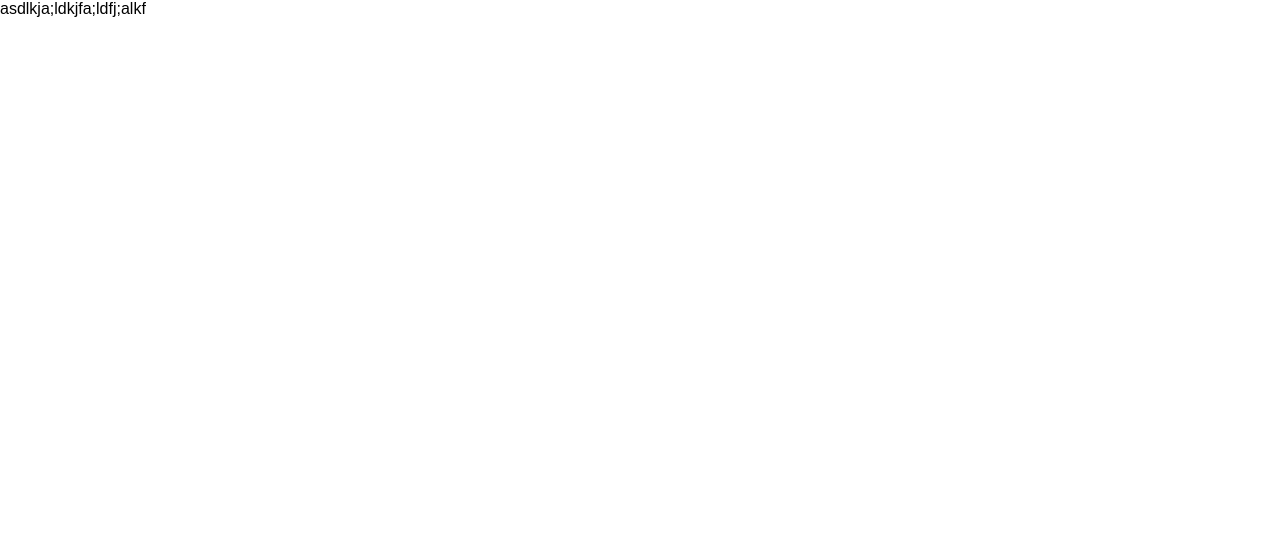
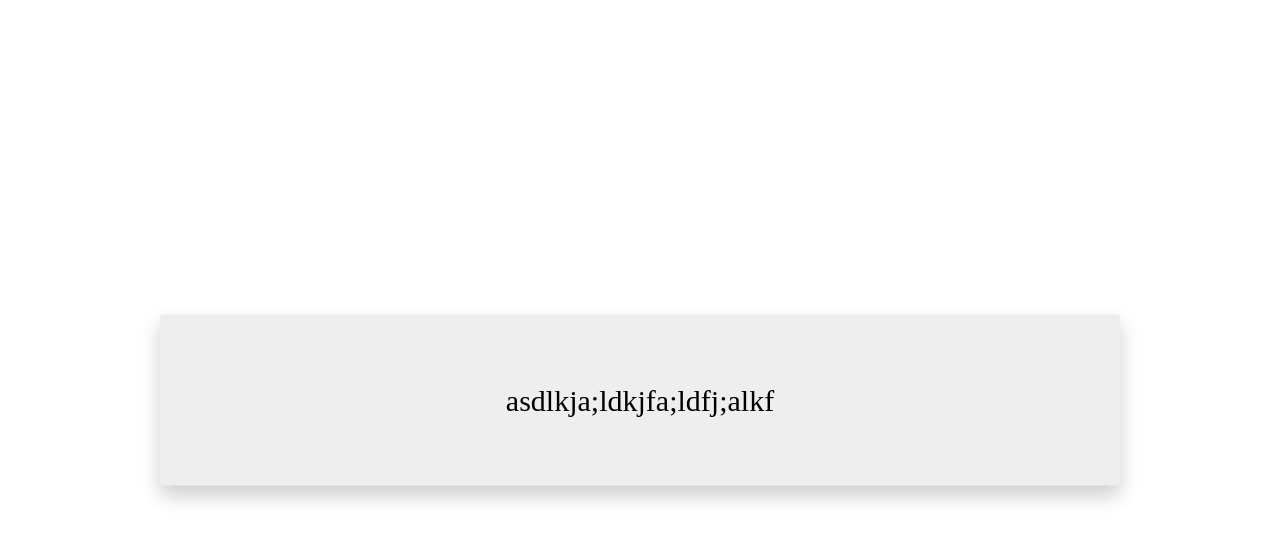
Before and after one commit to deertzm/react-exercise, a React (Create React App) app: page / in a window 1280 px wide. Shown: the top 540 px of the page. Built offline with nearby package versions, Linux system fonts and the light colour scheme.

Commit message:
Question card added.

```diff
--- /dev/null
+++ b/src/QuestionCard.css
@@ -0,0 +1,14 @@
+.question-card {
+  position: absolute;
+  width: 75vw;
+  top: 50%;
+  left: 50%;
+  transform: translate(-50%, -50%);
+  background-color: #EEE;
+  padding: 6rem 8rem;
+  text-align: center;
+  box-shadow: 0 1rem 2rem rgba(0, 0, 0, 0.2);
+  border-radius: 3px; }
+  .question-card__question-text {
+    font-size: 3rem;
+    text-align: center; }
--- a/src/QuestionCard.jsx
+++ b/src/QuestionCard.jsx
@@ -1,4 +1,5 @@
 import React from 'react'
+import './QuestionCard.css'
 
 const QuestionCard = ({ questionText }) => (
     <div className="question-card">
--- /dev/null
+++ b/src/QuestionCard.scss
@@ -0,0 +1,17 @@
+.question-card {
+    position: absolute;
+    width: 75vw;
+    top: 50%;
+    left: 50%;
+    transform: translate(-50%, -50%);
+    background-color: #EEE;
+    padding: 6rem 8rem;
+    text-align: center;
+    box-shadow: 0 1rem 2rem rgba(#000, .2);
+    border-radius: 3px;
+
+    &__question-text {
+        font-size: 3rem;
+        text-align: center;
+    }
+}
--- a/src/index.css
+++ b/src/index.css
@@ -1,5 +1,14 @@
-body {
+*,
+*::after,
+*::before {
   margin: 0;
   padding: 0;
-  font-family: sans-serif;
-}
+  box-sizing: inherit; }
+
+html {
+  font-size: 62.5%; }
+
+body {
+  box-sizing: border-box;
+  font-family: 'sans-serif';
+  line-height: 1.7; }
--- /dev/null
+++ b/src/index.scss
@@ -0,0 +1,17 @@
+*,
+*::after,
+*::before {
+    margin: 0;
+    padding: 0;
+    box-sizing: inherit;
+}
+
+html {
+    font-size: 62.5%;
+}
+
+body {
+    box-sizing: border-box;
+    font-family: 'sans-serif';
+    line-height: 1.7;
+}
```
